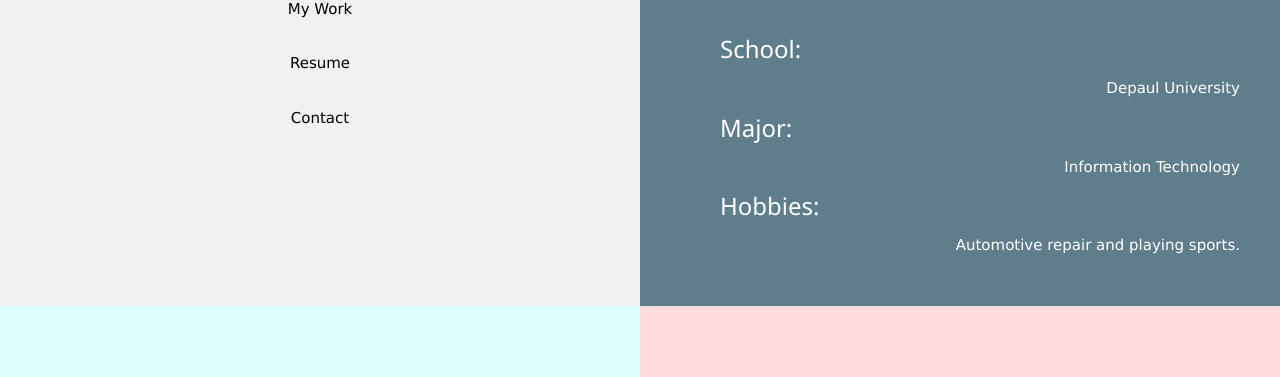
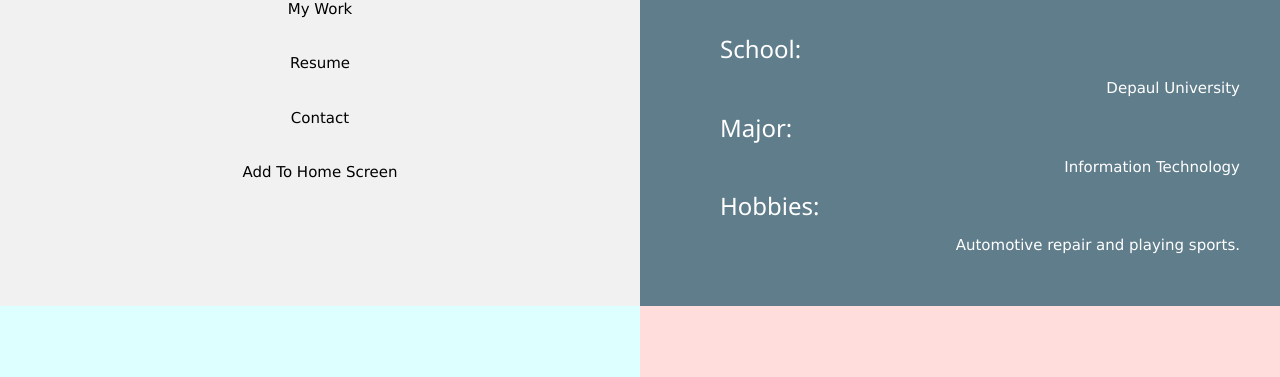
Before and after one commit to amurrill/amurrill.github.io, a plain HTML site: page PortfolioResume/index.html in a window 1280 px wide. Shown: the part 394-771 px from the top of the page. Drawn offline with Linux system fonts and the light colour scheme.

Commit message:
Add files via upload

```diff
--- a/PortfolioResume/index.html
+++ b/PortfolioResume/index.html
@@ -24,8 +24,7 @@
       <a href="#work" class="w3-button w3-light-grey w3-block w3-hover-pale-blue w3-padding-16">My Work</a>
       <a href="#work" class="w3-button w3-light-grey w3-block w3-hover-pale-red w3-padding-16">Resume</a>
       <a href="#contact" class="w3-button w3-light-grey w3-block w3-hover-teal w3-padding-16">Contact</a>
-	  <a href="#a2hs" class="w3-button"><button class="add-button">Add To Home Screen</button>
-	</a>
+	  <a href="#a2hs" class="w3-button w3-light-grey w3-block w3-hover-grey w3-padding-16">Add To Home Screen</a>
     </div>
   </div>
   <div class="w3-half w3-blue-grey w3-container" style="height:700px">
```
